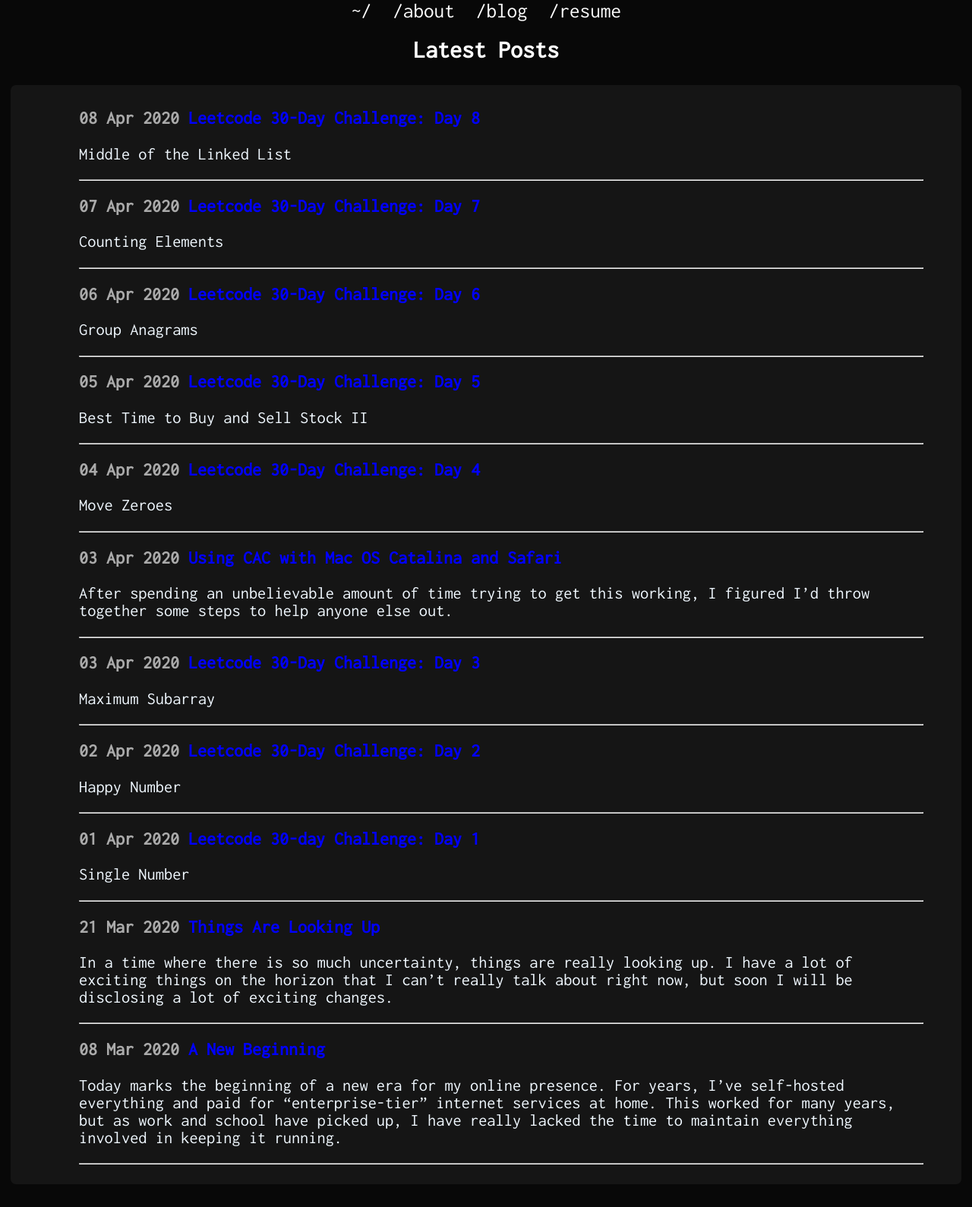
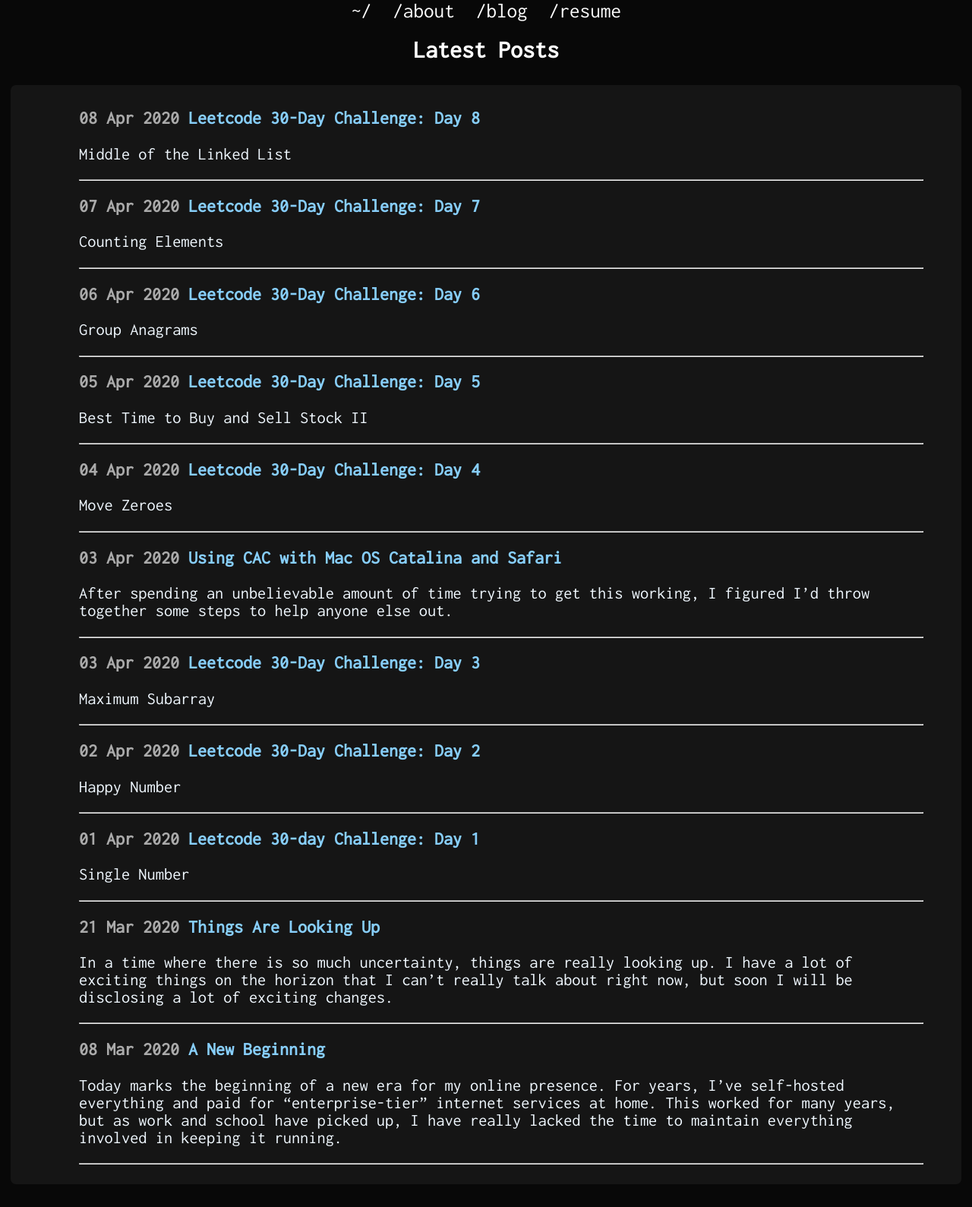
Before and after one commit to bartenbach/proxa.github.io, a Jekyll site: the page built from blog.html, in a window 1280 px wide. Shown: the whole page at 76% size. Built offline with Jekyll 4.4.1, drawn with Linux system fonts in a browser that asks for light colours.

Commit message:
Updated URL color to be more readable

```diff
--- a/_sass/main.scss
+++ b/_sass/main.scss
@@ -23,7 +23,7 @@
 
 a {
   text-decoration: none;
-  color: #0000ff;
+  color: lightskyblue;
 }
 
 a:hover {
```
